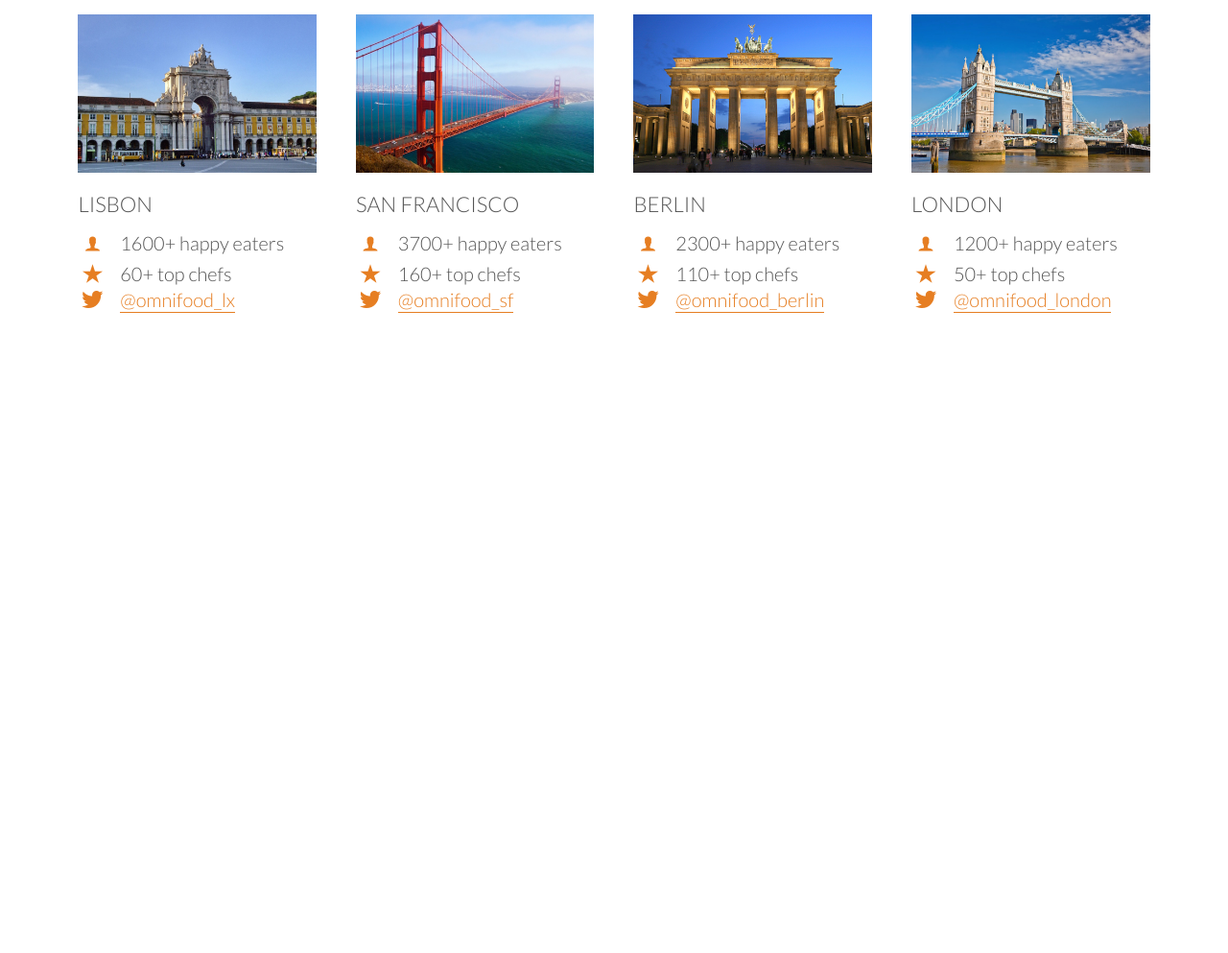
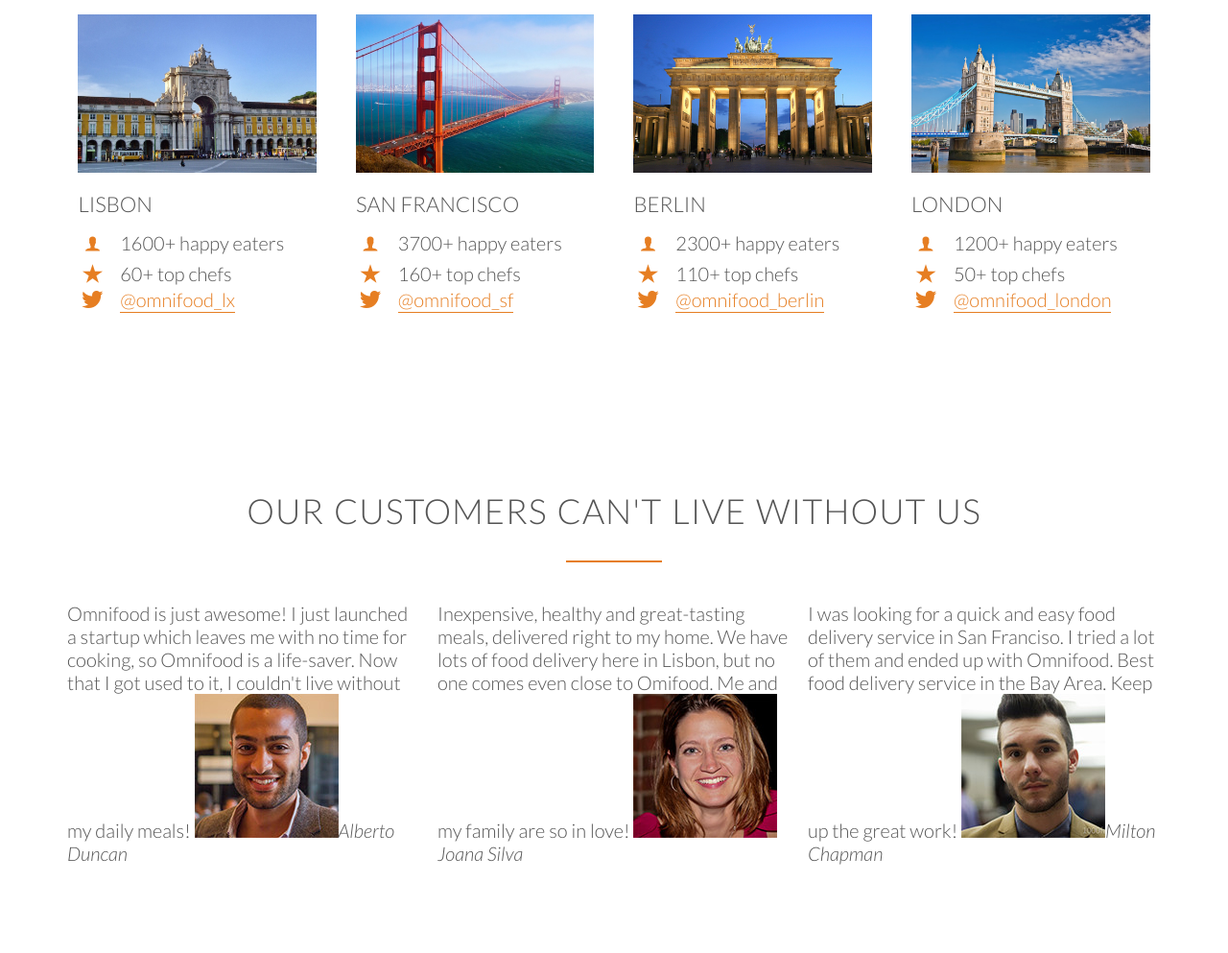
Before and after one commit to cjpuskar/Omnifoods, a website: page client/index.html in a window 1280 px wide. Shown: the part 2943-3936 px from the top of the page at 96% size. Before the commit the page ends 3373 px from the top, so only its background shows below. Drawn offline with Linux system fonts and the light colour scheme; files whose address does not match are found by name.

Commit message:
[lecture]: Building the customer testimonial section

```diff
--- a/client/index.html
+++ b/client/index.html
@@ -212,6 +212,32 @@
 
 		</section>
 
+		<section class="section-testimonials">
+			<div class="row">
+				<h2>Our customers can't live without us</h2>
+			</div>
+			<div class="row">
+				<div class="col span-1-of-3">
+					<blockquote>
+						Omnifood is just awesome! I just launched a startup which leaves me with no time for cooking, so Omnifood is a life-saver. Now that I got used to it, I couldn't live without my daily meals!
+						<cite><img src="public/img/customer-1.jpg">Alberto Duncan</cite>
+					</blockquote>
+				</div>
+				<div class="col span-1-of-3">
+					<blockquote>
+						Inexpensive, healthy and great-tasting meals, delivered right to my home. We have lots of food delivery here in Lisbon, but no one comes even close to Omifood. Me and my family are so in love!
+						<cite><img src="public/img/customer-2.jpg">Joana Silva</cite>
+					</blockquote>
+				</div>
+				<div class="col span-1-of-3">
+					<blockquote>
+						I was looking for a quick and easy food delivery service in San Franciso. I tried a lot of them and ended up with Omnifood. Best food delivery service in the Bay Area. Keep up the great work!
+						<cite><img src="public/img/customer-3.jpg">Milton Chapman</cite>
+					</blockquote>
+				</div>
+			</div>
+		</section>
+
 	</body>
 
 </html>
```
